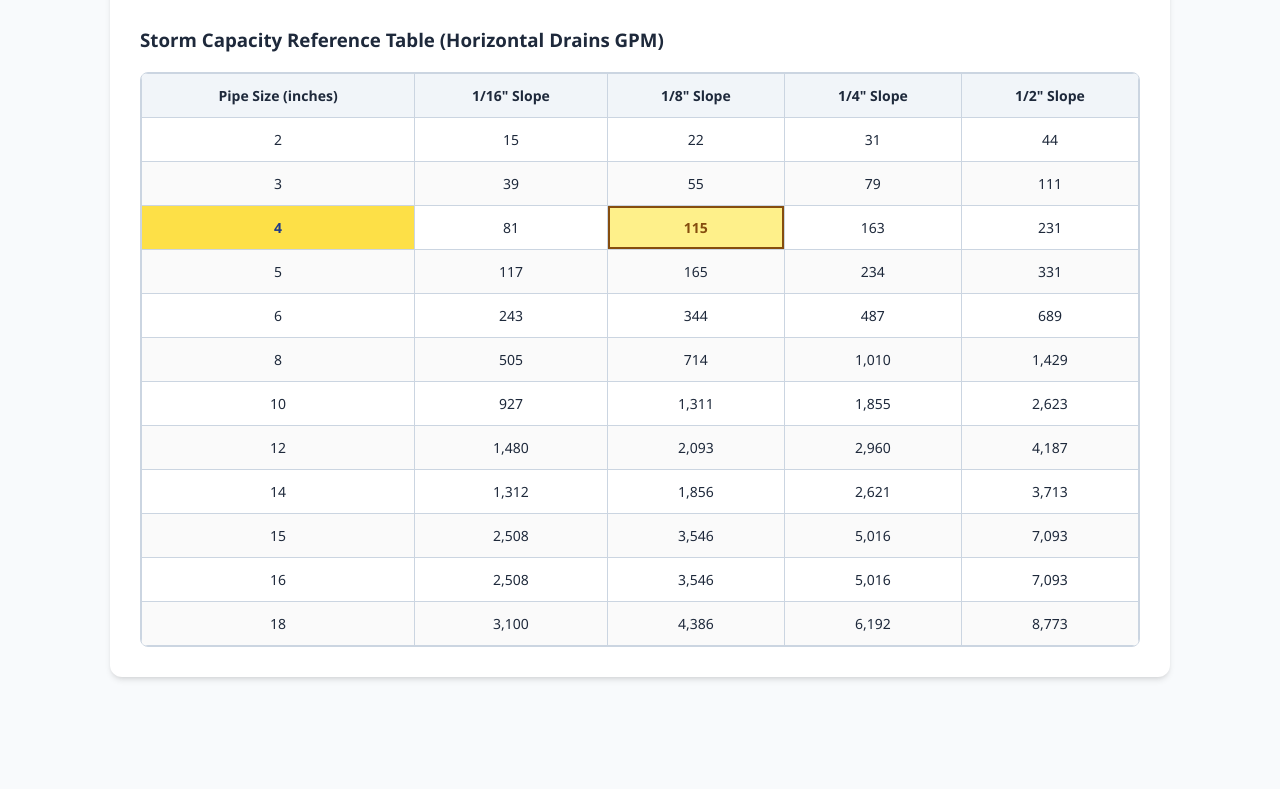
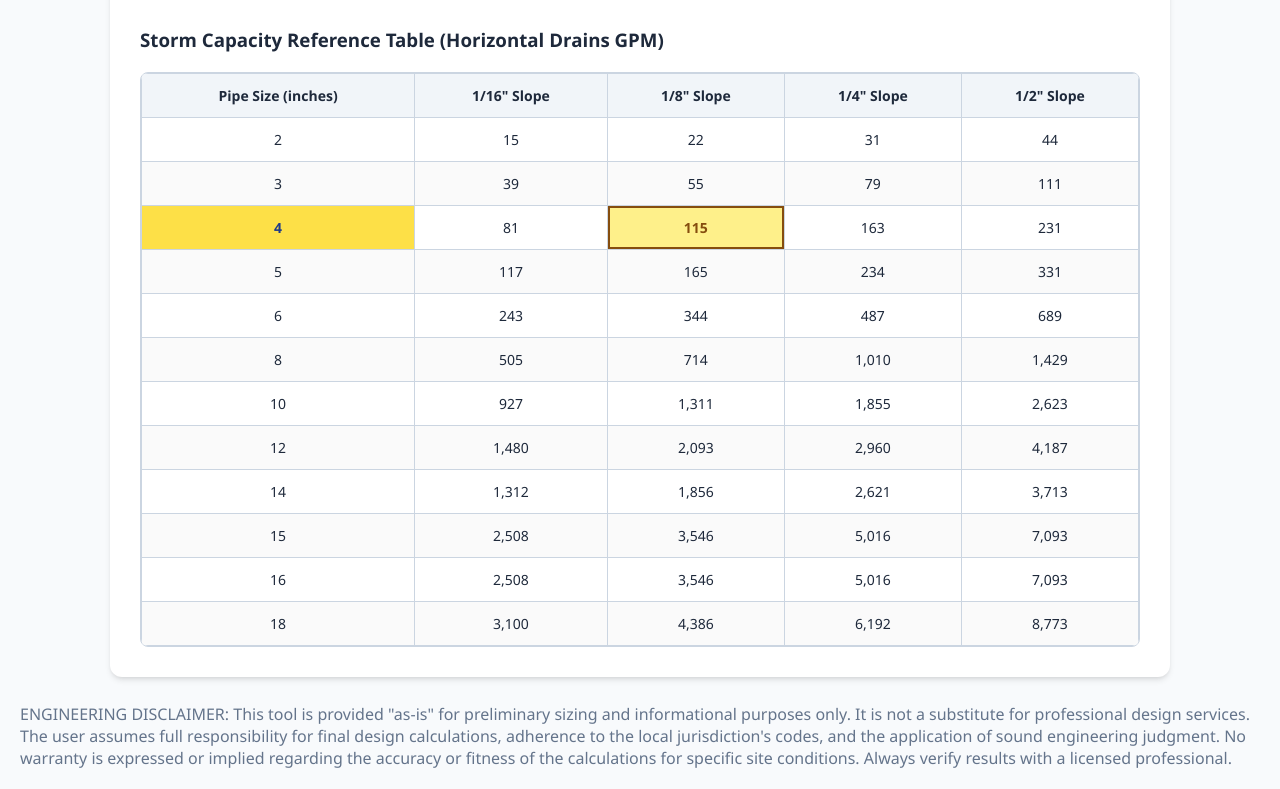
Before and after one commit to yb-maccy/Drain-Sizer, a plain HTML site: page index.html in a window 1280 px wide. Shown: the part 498-1287 px from the top of the page. Before the commit the page ends 1195 px from the top, so only its background shows below. Drawn offline with Linux system fonts and the light colour scheme.

Commit message:
Update index.html
do not sue me notes

```diff
--- a/index.html
+++ b/index.html
@@ -308,6 +308,13 @@
     </div>
 </div>
 
+
+    <header>
+        <div><br>
+            <p style="margin: 4px 0 0 0; color: #64748b;">ENGINEERING DISCLAIMER: This tool is provided "as-is" for preliminary sizing and informational purposes only. It is not a substitute for professional design services. The user assumes full responsibility for final design calculations, adherence to the local jurisdiction's codes, and the application of sound engineering judgment. No warranty is expressed or implied regarding the accuracy or fitness of the calculations for specific site conditions. Always verify results with a licensed professional. </p>
+        </div>
+    </header>
+
 <script>
     // --- DATA DECLARATIONS ---
     const slopeColumns = ["1/16", "1/8", "1/4", "1/2"];
```
